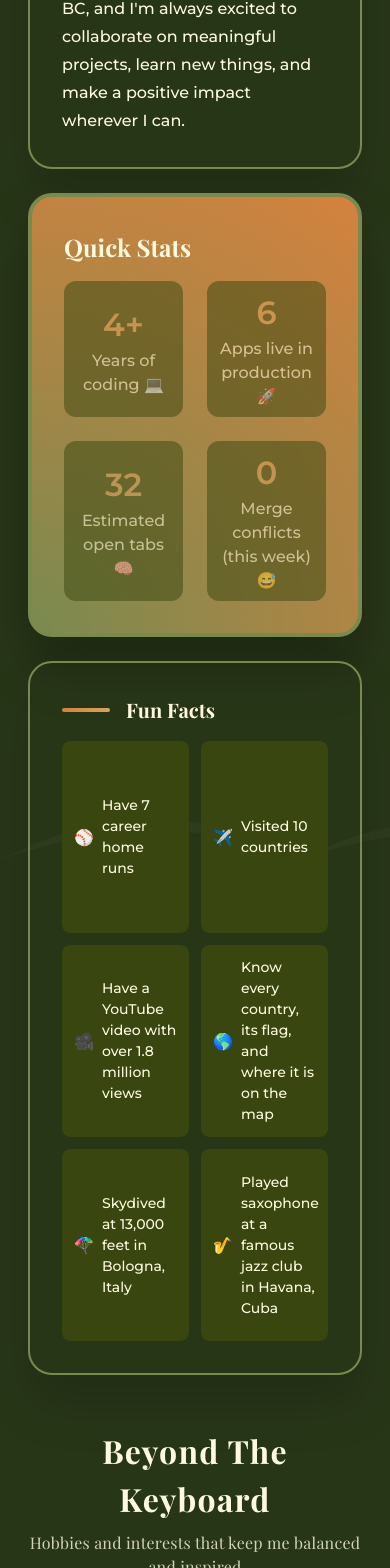
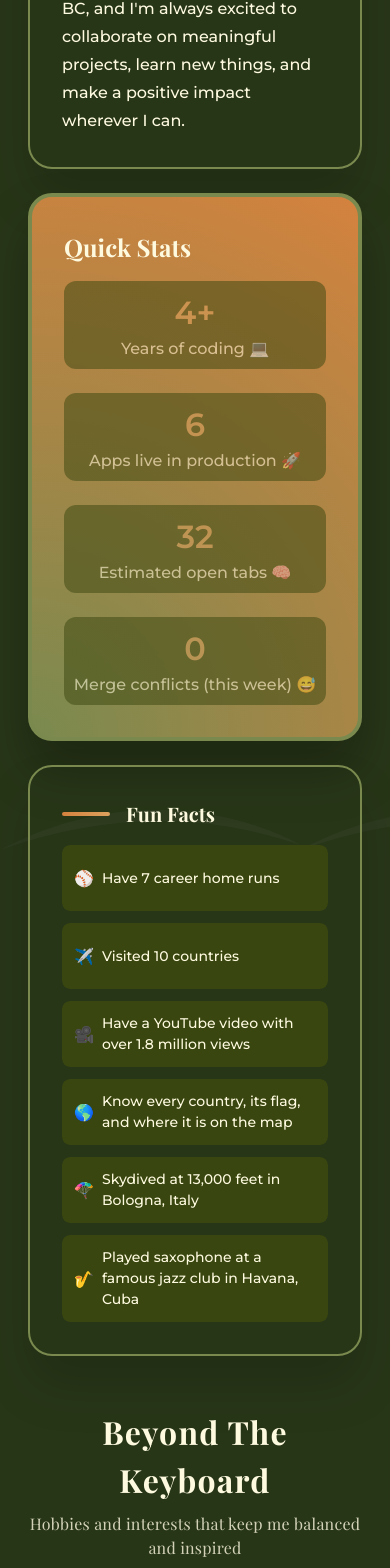
Before and after one commit to D-Aldana/dusty-the-dev, a Next.js app: page / in a window 390 px wide. Shown: the part 2569-4137 px from the top of the page. Built offline with nearby package versions, Linux system fonts and the light colour scheme; no server answers.

Commit message:
fix(about): add mobile handling to grids

```diff
--- a/components/about/index.js
+++ b/components/about/index.js
@@ -210,6 +210,10 @@ const StatsGrid = styled.div`
   display: grid;
   grid-template-columns: 1fr 1fr;
   gap: 1.5rem;
+
+  ${breakpoints.mobile} {
+    grid-template-columns: 1fr;
+  }
 `
 
 const Stat = styled.div`
@@ -256,6 +260,10 @@ const FunFacts = styled(SpotlightCard)`
 const FactsGrid = styled.div`
   display: grid;
   grid-template-columns: 1fr 1fr;
+
+  ${breakpoints.mobile} {
+    grid-template-columns: 1fr;
+  }
   grid-template-rows: 1fr 1fr 1fr;
   gap: 0.75rem;
   flex: 1;
```
